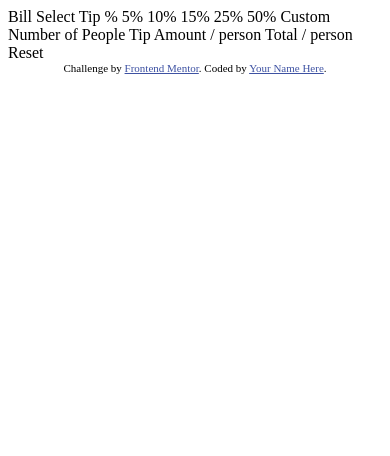
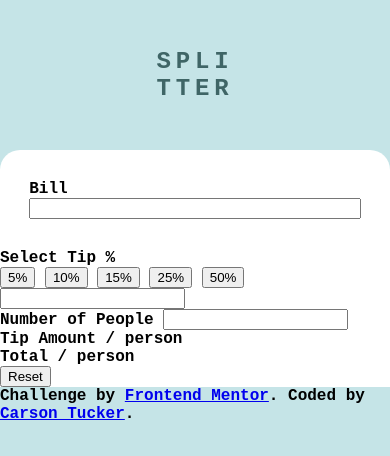
Before and after one commit to MixedCatfood/tip-calculator-app-main, a plain HTML site: page index.html in a window 390 px wide. Drawn offline with Linux system fonts and the light colour scheme.

Commit message:
beginning styling for mobile view

```diff
--- a/index.html
+++ b/index.html
@@ -5,40 +5,50 @@
   <meta name="viewport" content="width=device-width, initial-scale=1.0"> <!-- displays site properly based on user's device -->
 
   <link rel="icon" type="image/png" sizes="32x32" href="./images/favicon-32x32.png">
-
+  <link rel="stylesheet" href="styleSmall.css">
+  <style>
+    @import url('https://fonts.googleapis.com/css2?family=Anton&display=swap');
+  </style>
   <title>Frontend Mentor | Tip calculator app</title>
-
-  <!-- Feel free to remove these styles or customise in your own stylesheet 👍 -->
-  <style>
-    .attribution { font-size: 11px; text-align: center; }
-    .attribution a { color: hsl(228, 45%, 44%); }
-  </style>
 </head>
 <body>
-
+  <div id="appheader">
+    <div id="headerChild">SPLI</div>
+    <div id="headerChild">TTER</div>
+  </div>
+  <div id="appbody">
+    <div id="billAmount">
       Bill
-
-  Select Tip %
-  5%
-  10%
-  15%
-  25%
-  50%
-  Custom
-
+      <input class="inputModule">
+    </div>
+    <div id="tipPercent">
+        <div id="tipTitle">Select Tip %</div>
+      <button class="tipAmountButton">5%</button>
+      <button class="tipAmountButton">10%</button>
+      <button class="tipAmountButton">15%</button>
+      <button class="tipAmountButton">25%</button>
+      <button class="tipAmountButton">50%</button>
+      <input class="tipAmountButton" id="customButton">
+    </div>
+    <div id="numberOfPeople">
       Number of People
-
+      <input class="inputMOdule">
+    </div>
+    <div id="output">
+      <div class="outputValue">
         Tip Amount
         / person
-
+      </div>
+      <div class="outputValue">
         Total
         / person
-
-  Reset
-
+      </div>
+      <button>Reset</button>
+    </div>
+  </div>
   <div class="attribution">
     Challenge by <a href="https://www.frontendmentor.io?ref=challenge" target="_blank">Frontend Mentor</a>.
-    Coded by <a href="#">Your Name Here</a>.
+    Coded by <a href="https://www.carsontucker.net/" target="_blank">Carson Tucker</a>.
   </div>
 </body>
 </html>
--- /dev/null
+++ b/styleSmall.css
@@ -0,0 +1,34 @@
+@media (max-width: 480px){
+    body {
+        background-color: rgb(197,228,231);
+        margin: 0px;
+        font-family: 'Space Mono', monospace;
+        font-weight: 700;
+    }
+
+    #appbody {
+        width: 100%;
+        background-color: rgba(255,255,255,255);
+        border-top-right-radius: 20px;
+        border-top-left-radius: 20px;
+    }
+    #appheader {
+        height: 150px;
+        display: flex;
+        flex-direction: column;
+        align-items: center;
+        justify-content: center;
+        color:rgba(63,101,102,255);
+        letter-spacing: .3rem;
+        font-size: 1.5rem;
+    }
+    #billAmount {
+        width: 85%;
+        margin-left: auto;
+        margin-right: auto;
+        padding-top: 30px;
+        padding-bottom: 30px;
+        display: flex;
+        flex-direction: column;
+    }
+}
```
Lines whose indentation alone changed are shown as unchanged.
